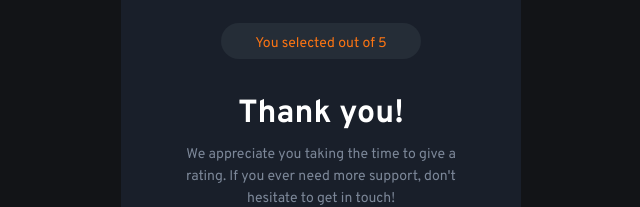
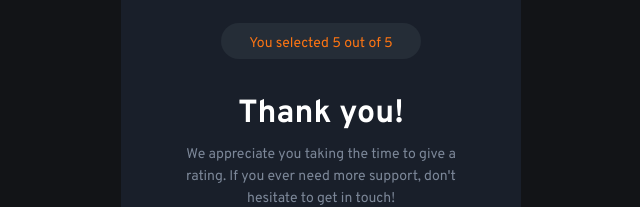
Before and after one commit to brendowe/projeto-feedback, a plain HTML site: page index.html in a window 1280 px wide. Both pictures are taken after a click on the button "SUBMIT". Shown: the part 351-558 px from the top of the page, 319-959 px from the left. Drawn offline with Linux system fonts and the light colour scheme.

Commit message:
Update index.html

```diff
--- a/index.html
+++ b/index.html
@@ -39,7 +39,7 @@
 
         <img src="images/illustration-thank-you.svg" alt="">
 
-        <p id="p1">You selected <span id="rating"></span> out of 5</p>
+        <p id="p1">You selected <span id="rating">5</span> out of 5</p>
         <h1>Thank you!</h1>
         <p>We appreciate you taking the time to give a rating. If you ever need more support, don't hesitate to get in touch!</p>
       </div>
```
